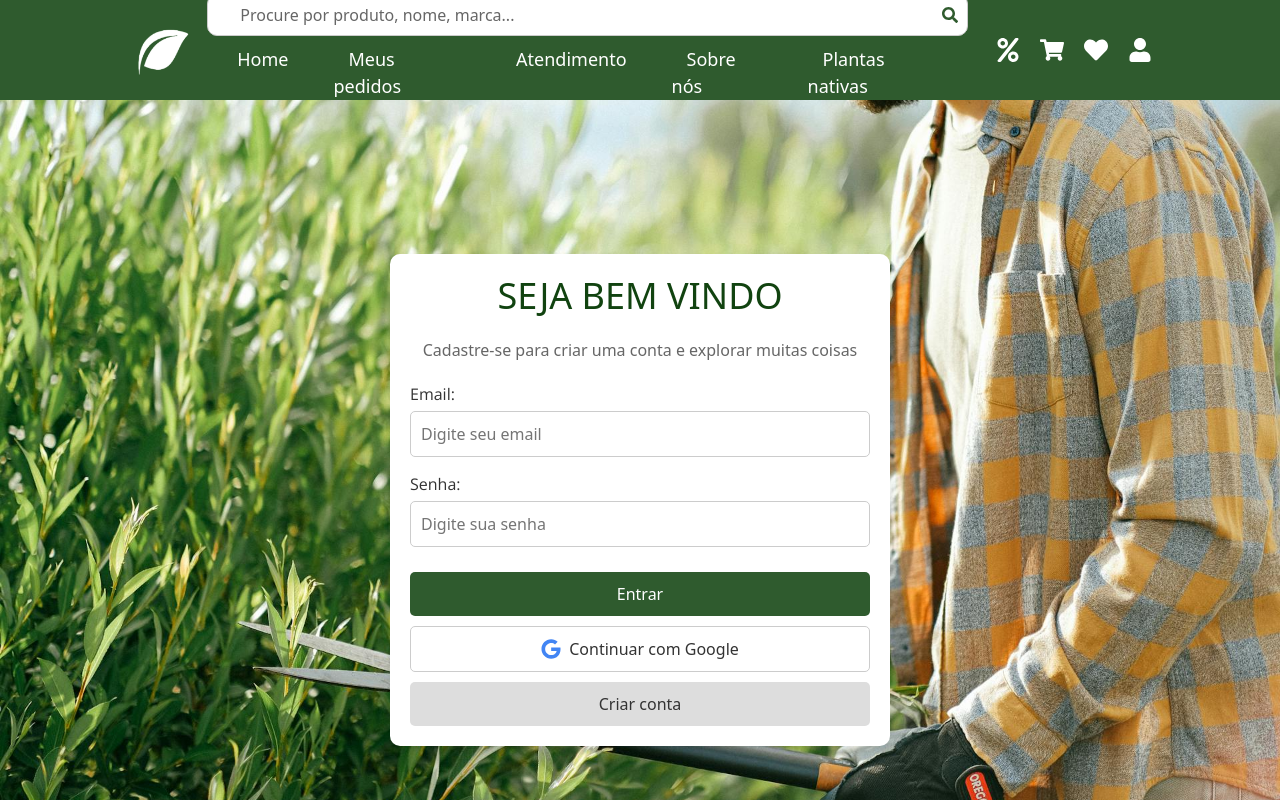
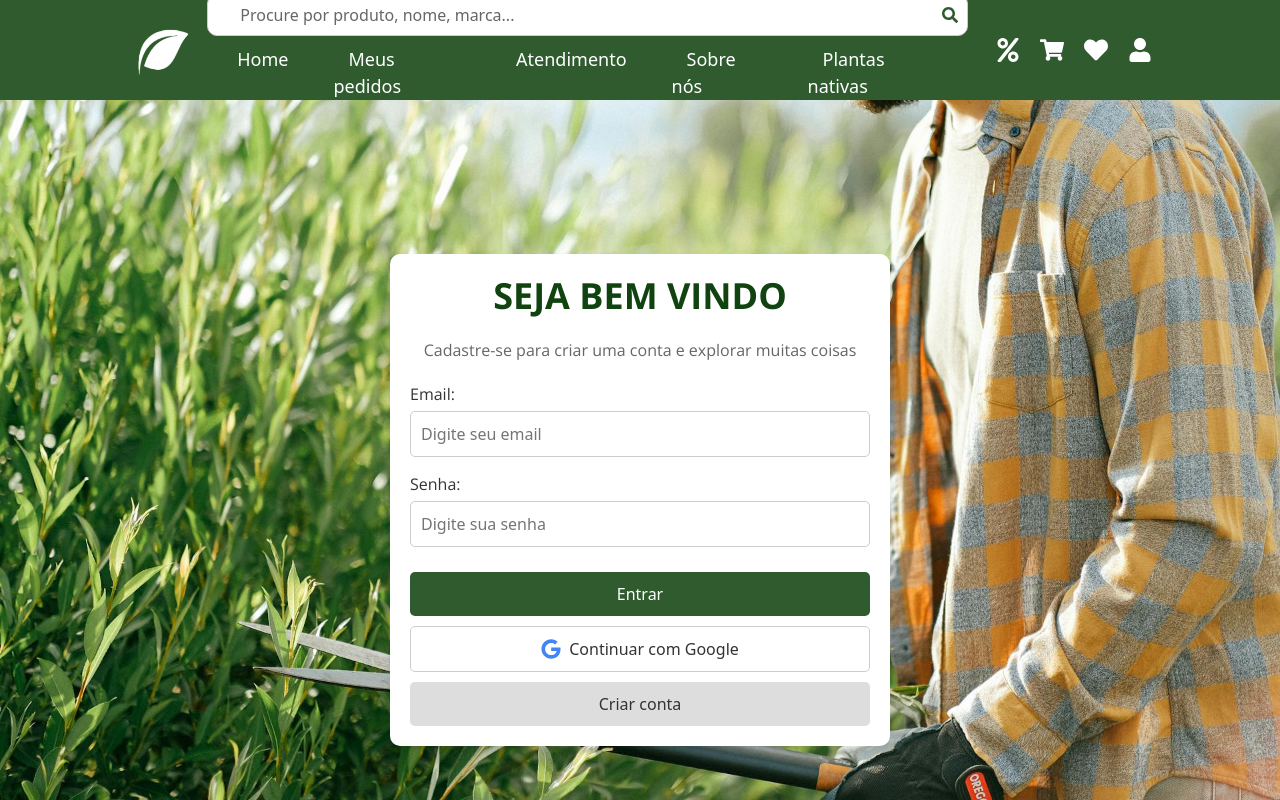
Before and after one commit to Plantsp/plantsp, a React (Create React App) app: page /login in a window 1280 px wide. Shown: the top 800 px of the page. Built offline with nearby package versions, Linux system fonts and the light colour scheme.

Commit message:
Ajustando fontes do formulário de login

```diff
--- a/src/pages/login/login.css
+++ b/src/pages/login/login.css
@@ -24,6 +24,8 @@
   font-size: 36px;
   color: #114310;
   text-align: center;
+  font-family: 'Open Sans', sans-serif;
+  font-weight: 600;
 }
 
 .login-form p {
@@ -31,6 +33,7 @@
   font-size: 16px;
   color: #666;
   text-align: center;
+  font-family: 'Open Sans', sans-serif;
 }
 
 .form-group {
@@ -41,6 +44,7 @@
   display: block;
   margin-bottom: 5px;
   color: #333;
+  font-family: 'Open Sans', sans-serif;
 }
 
 .form-group input {
```
